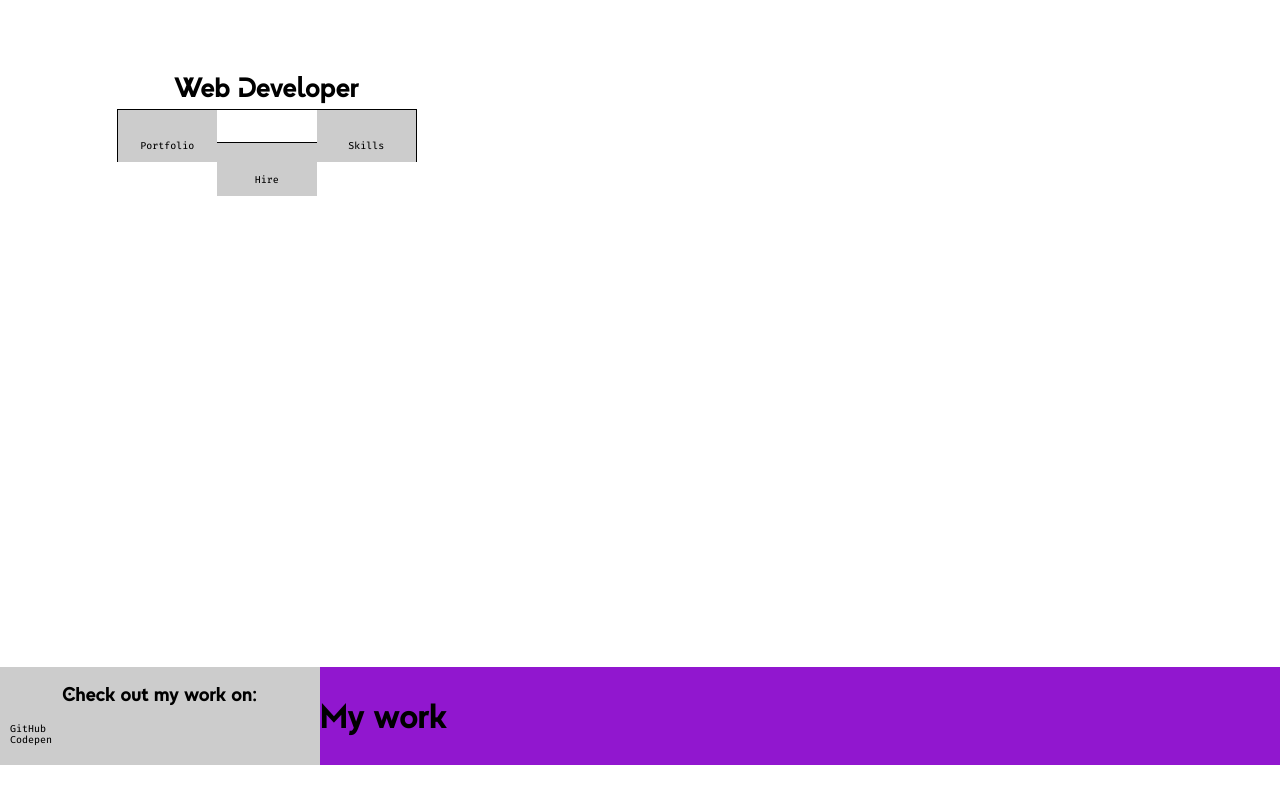
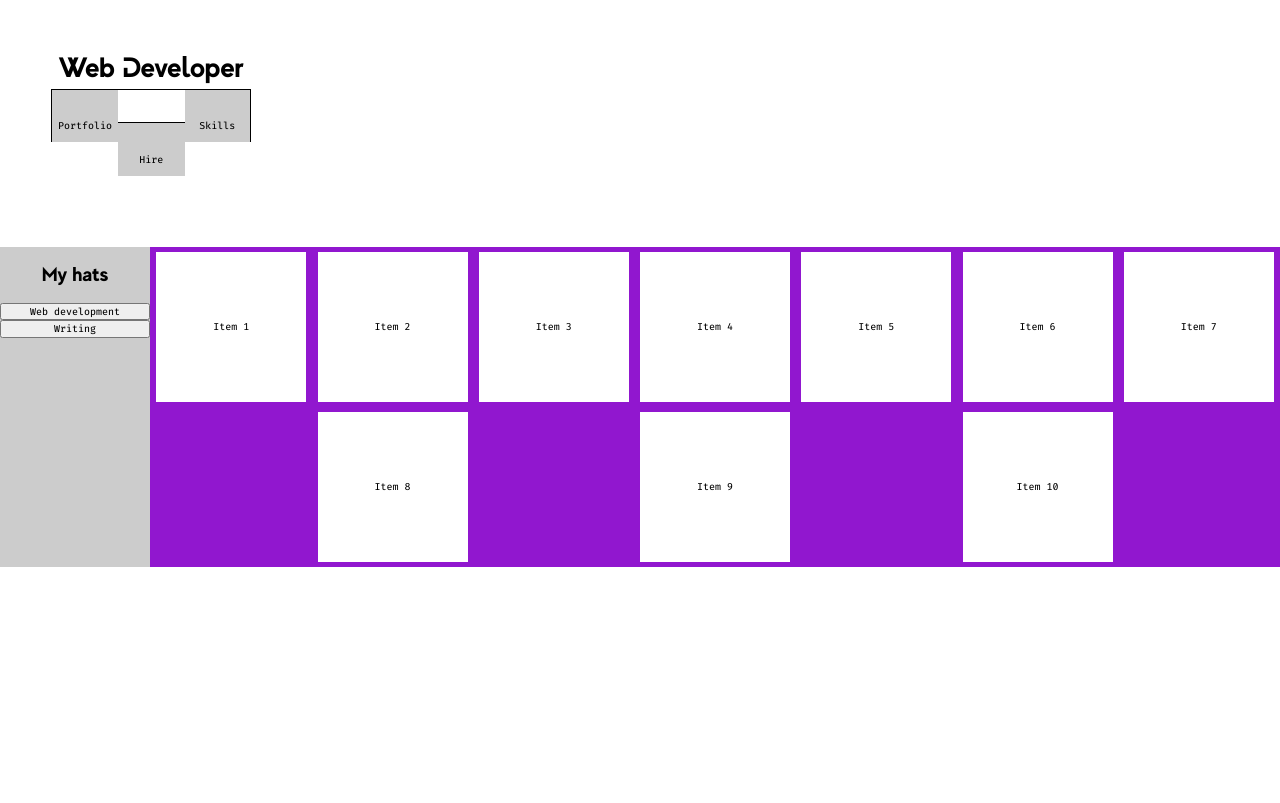
Before and after one commit to andrew-braun/andrewbraun.us, a website: page docs/index.html in a window 1280 px wide. Shown: the part 145-948 px from the top of the page. After the commit the page ends 800 px from the top, so only its background shows below. Drawn offline with Linux system fonts and the light colour scheme.

Commit message:
added portfolio items

```diff
--- a/docs/index.html
+++ b/docs/index.html
@@ -73,20 +73,49 @@
     </div>
   </section>
 
-  <section class="page-section" id="portfolio-section">
+  <section class="page-section portfolio-page-section" id="portfolio-section">
     <aside class="page-section-sidebar" id="portfolio-section-sidebar">
-      <h2>Check out my work on:</h2>
-      <ul class="sidebar-link-list">
-        <li class="sidebar-link">
-          <a href="#">GitHub</a>
-        </li>
-        <li class="sidebar-link">
-          <a href="#">Codepen</a>
-        </li>
-      </ul>
+      <h2>My hats</h2>
+      <nav class="sidebar-nav" id="portfolio-sidebar-nav">
+        <button class="sidebar-item" id="sidebar-item-1">
+          Web development
+        </button>
+        <button class="sidebar-item" id="sidebar-item-2">
+          Writing
+        </button>
+      </nav>
     </aside>
     <div class="section-content-container" id="portfolio-content">
-      <h2>My work</h2>
+      <div class="portfolio-item" id="portfolio-item-1">
+        Item 1
+      </div>
+      <div class="portfolio-item" id="portfolio-item-2">
+        Item 2
+      </div>
+      <div class="portfolio-item" id="portfolio-item-3">
+        Item 3
+      </div>
+      <div class="portfolio-item" id="portfolio-item-4">
+        Item 4
+      </div>
+      <div class="portfolio-item" id="portfolio-item-5">
+        Item 5
+      </div>
+      <div class="portfolio-item" id="portfolio-item-6">
+        Item 6
+      </div>
+      <div class="portfolio-item" id="portfolio-item-7">
+        Item 7
+      </div>
+      <div class="portfolio-item" id="portfolio-item-8">
+        Item 8
+      </div>
+      <div class="portfolio-item" id="portfolio-item-9">
+        Item 9
+      </div>
+      <div class="portfolio-item" id="portfolio-item-10">
+        Item 10
+      </div>
     </div>
   </section>
 </main>
--- a/docs/style.css
+++ b/docs/style.css
@@ -53,11 +53,8 @@ p {
 
 /* FRONT PAGE STYLES */
 .page-section {
-  display: grid;
-  grid-template-rows: repeat(12, 1fr);
-  grid-template-columns: repeat(12, 1fr);
-
-  width: 100vw;
+  min-width: 100vw;
+  min-height: 20vh;
 }
 
  /* MAIN PAGE HEADER SECTION*/
@@ -97,8 +94,10 @@ p {
 
 /* Portfolio intro section */
 #portfolio-link-section {
-  height: 80vh;
-  margin: 3rem 1rem 0rem 1rem;
+  display: grid;
+  grid-auto-rows: minmax(100px, 1fr);
+  grid-template-columns: repeat(auto-fill, minmax(50px, 1fr));
+  height: auto;
 }
 
 .link-container {
@@ -128,8 +127,10 @@ p {
 }
 
 #dev-link-container {
-  grid-column: 2 / span 4;
-  grid-row: 2;
+  grid-column: 2;
+  grid-row: 1;
+
+  margin-top: 5rem;
 
 }
 
@@ -164,26 +165,58 @@ p {
 
 /* PORTFOLIO SECTION */
 
+.portfolio-page-section {
+  display: flex;
+
+}
+
 .page-section-sidebar {
-  grid-column: 1 / 4;
-
   display: flex;
   flex-direction: column;
 
+  min-width: 15rem;
+
   background-color: hsla(0, 0%, 0%, 0.2);
 }
+
 .page-section-sidebar h2 {
   font-size: 2rem;
   text-align: center;
 }
 
-.sidebar-link-list {
-
-  list-style: none;
+.sidebar-nav {
+  display: flex;
+  flex-direction: column;
 }
 
 .section-content-container {
-  grid-column: 4 / 13;
+  flex-basis: auto;
+  flex-grow: 1;
+
+  display: flex;
+  justify-content: space-evenly;
+  align-items: center;
+  flex-wrap: wrap;
 
   background-color: hsla(280, 80%, 45%, 1);
 }
+
+.section-content-container h2 {
+  text-align: center;
+}
+
+.portfolio-item {
+  flex-basis: auto;
+  flex-grow: auto;
+
+  display: flex;
+  flex-direction: column;
+  align-items: center;
+  justify-content: center;
+
+  min-width: 150px;
+  min-height: 150px;
+
+  margin: 5px;
+  background-color: var(--main-white);
+}
```
